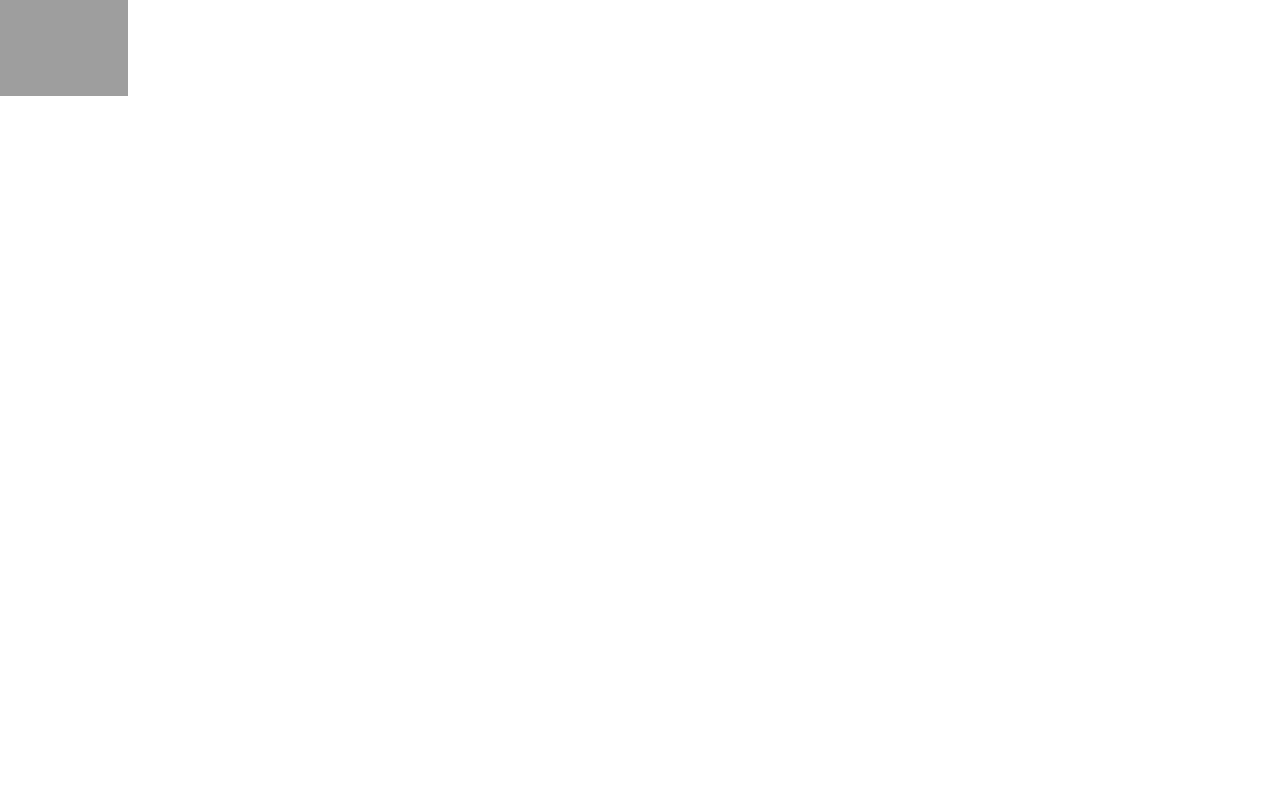
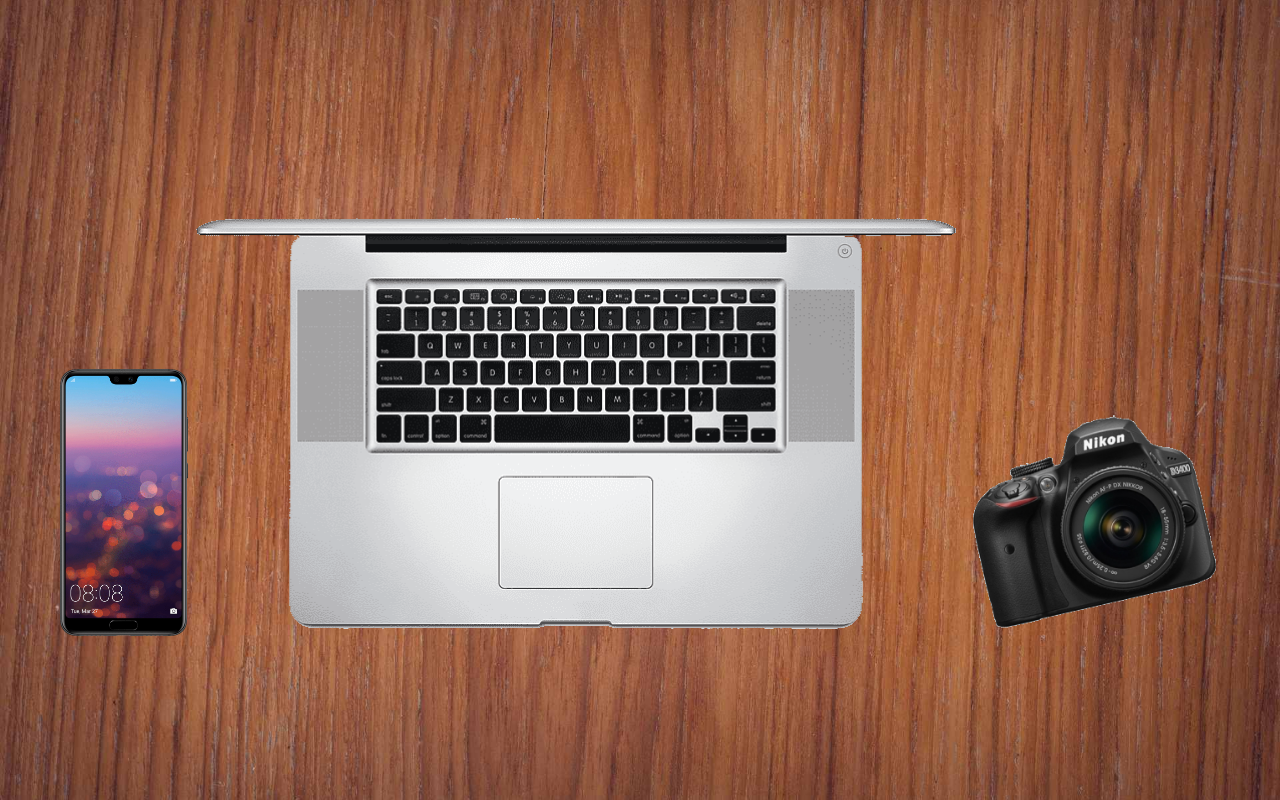
Before and after one commit to amaljoy258/webprogramming10, a plain HTML site: page index.html in a window 1280 px wide. Drawn offline with Linux system fonts and the light colour scheme; grey boxes are pictures that could not be loaded.

Commit message:
Update index.html

```diff
--- a/index.html
+++ b/index.html
@@ -10,38 +10,53 @@
         padding: 0;
       }
       .bground {
-        background-image: url("https://media.gettyimages.com/photos/white-wooden-table-background-picture-id625715120?b=1&k=6&m=625715120&s=612x612&w=0&h=IswvMeD8x0BL058L66DOM0j0JBSZPhw7npxTJ0mBX9s=");
-        background-size: 100%;
+        background-image: url("https://github.com/amaljoy258/webprogramming10/blob/master/img/bg.jpg?raw=true");
+
         background-repeat: no-repeat;
+        background-position: center;
+        background-size: cover;
+        width: 100vw;
+        height: 100vh;
+        align-content: center;
+      }
+      div {
+        width: fit-content;
+        margin: auto;
+        padding-top: 4vw;
       }
       .img1 {
-        width: 10%;
-        z-index: 2;
-        position: absolute;
-        cursor: pointer;
+        width: 10vw;
       }
       .img2 {
-        width: 100%;
-        z-index: 3;
-        position: absolute;
-        cursor: pointer;
+        width: 60vw;
       }
       .img3 {
-        width: 100%;
-        z-index: 1;
-        position: absolute;
-        cursor: pointer;
+        width: 20vw;
       }
     </style>
   </head>
   <body>
     <section class="bground">
-      <a href="https://en.wikipedia.org/wiki/Laptop"
-        ><img
-          class="img1"
-          src="https://png4u.com/wp-content/uploads/2019/09/smartphones.png"
-          alt="mobile"
-      /></a>
+      <div>
+        <a href="https://en.wikipedia.org/wiki/Mobile_phone"
+          ><img
+            class="img1"
+            src="https://github.com/amaljoy258/webprogramming10/blob/master/img/mob.png?raw=true"
+            alt="Mobile"
+        /></a>
+        <a href="https://en.wikipedia.org/wiki/Laptop"
+          ><img
+            class="img2"
+            src="https://github.com/amaljoy258/webprogramming10/blob/master/img/lap.png?raw=true"
+            alt="Laptop"
+        /></a>
+        <a href="https://en.wikipedia.org/wiki/Camera"
+          ><img
+            class="img3"
+            src="https://github.com/amaljoy258/webprogramming10/blob/master/img/cam.png?raw=true"
+            alt="Camera"
+        /></a>
+      </div>
     </section>
   </body>
 </html>
```
